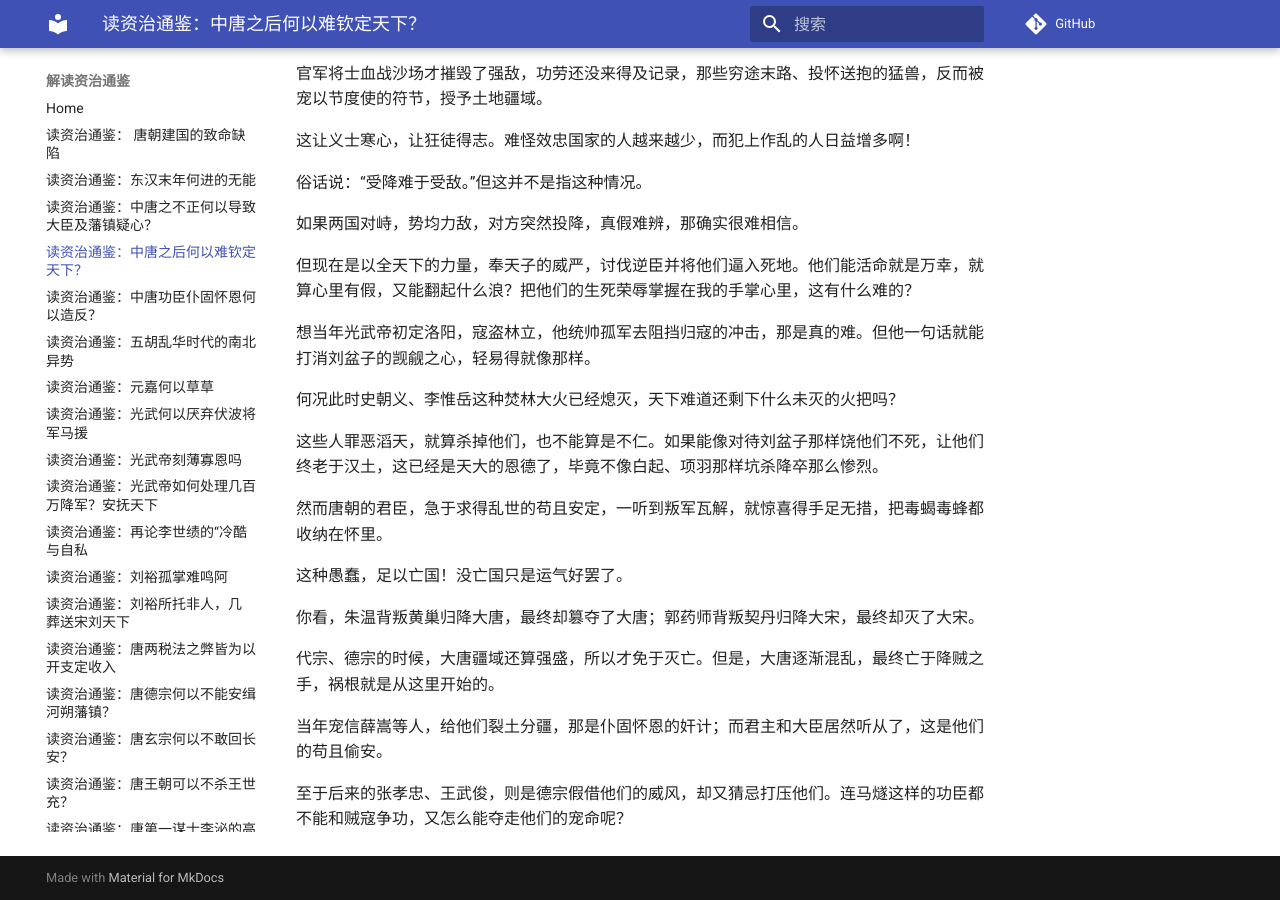
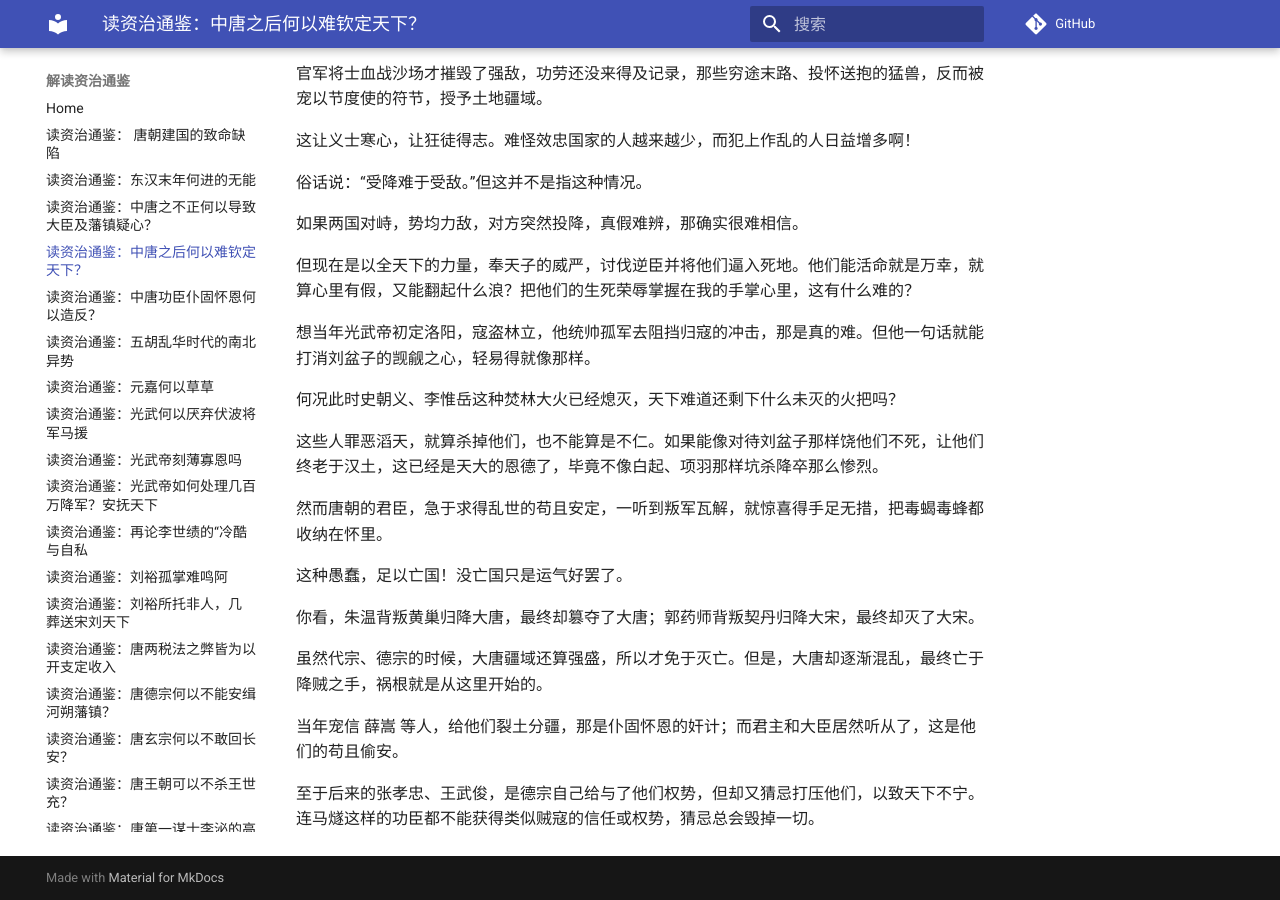
Before and after one commit to vikingpearl/chinesehistory, an MkDocs documentation site: the page built from docs/读资治通鉴：中唐之后何以难钦定天下？.md, in a window 1280 px wide and 900 px high, scrolled down 957 px. Built offline with MkDocs 1.6.1 and Material for MkDocs 9.7.7, drawn with Linux system fonts in a browser that asks for light colours; comment, search, counter and statistics services are not loaded.

Commit message:
Update 读资治通鉴：中唐之后何以难钦定天下？.md

```diff
--- a/docs/读资治通鉴：中唐之后何以难钦定天下？.md
+++ b/docs/读资治通鉴：中唐之后何以难钦定天下？.md
@@ -49,8 +49,8 @@
 
 你看，朱温背叛黄巢归降大唐，最终却篡夺了大唐；郭药师背叛契丹归降大宋，最终却灭了大宋。
 
-代宗、德宗的时候，大唐疆域还算强盛，所以才免于灭亡。但是，大唐逐渐混乱，最终亡于降贼之手，祸根就是从这里开始的。
+虽然代宗、德宗的时候，大唐疆域还算强盛，所以才免于灭亡。但是，大唐却逐渐混乱，最终亡于降贼之手，祸根就是从这里开始的。
 
-当年宠信薛嵩等人，给他们裂土分疆，那是仆固怀恩的奸计；而君主和大臣居然听从了，这是他们的苟且偷安。
+当年宠信 薛嵩 等人，给他们裂土分疆，那是仆固怀恩的奸计；而君主和大臣居然听从了，这是他们的苟且偷安。
 
-至于后来的张孝忠、王武俊，则是德宗假借他们的威风，却又猜忌打压他们。连马燧这样的功臣都不能和贼寇争功，又怎么能夺走他们的宠命呢？
+至于后来的张孝忠、王武俊，是德宗自己给与了他们权势，但却又猜忌打压他们，以致天下不宁。 连马燧这样的功臣都不能获得类似贼寇的信任或权势，猜忌总会毁掉一切。
```
